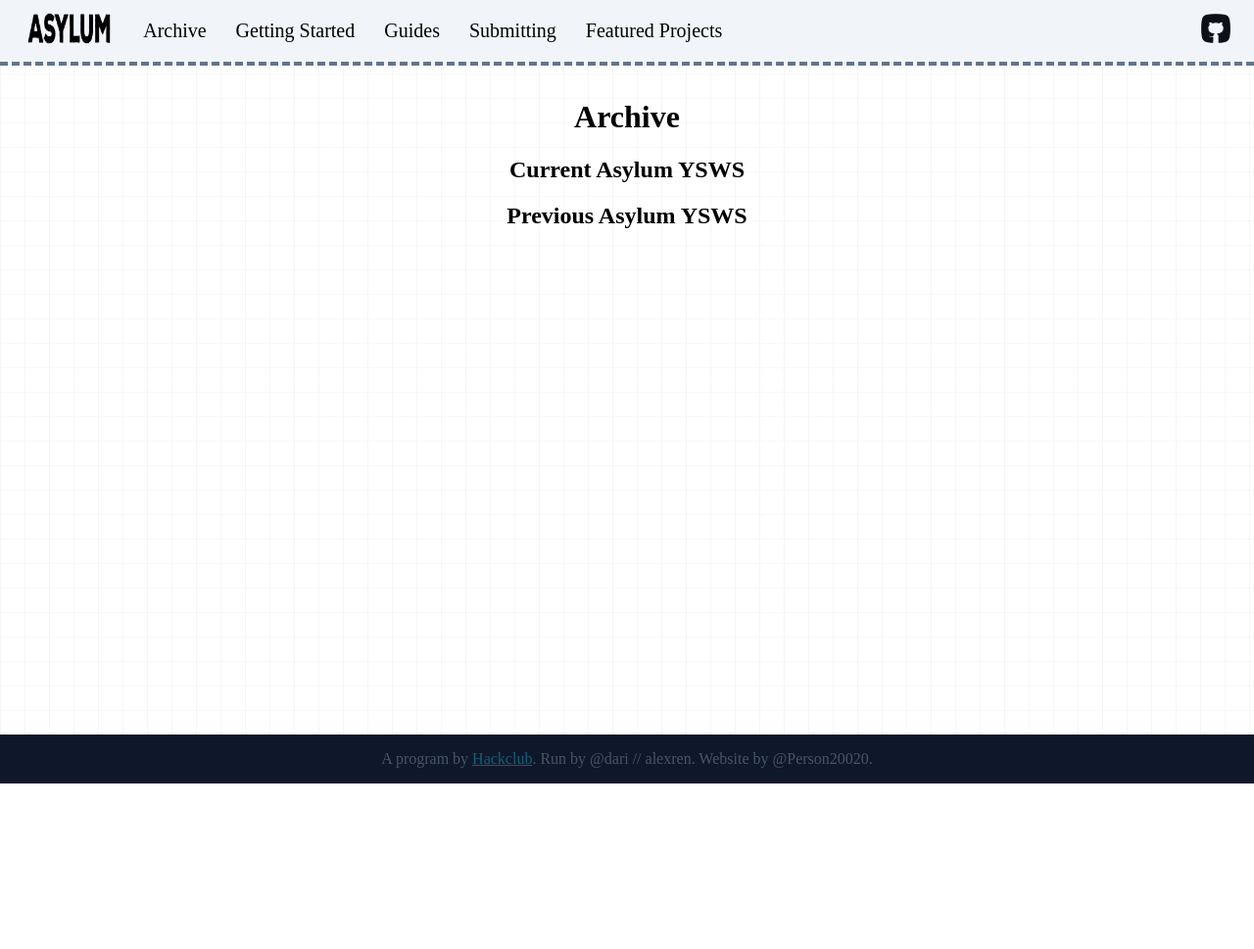
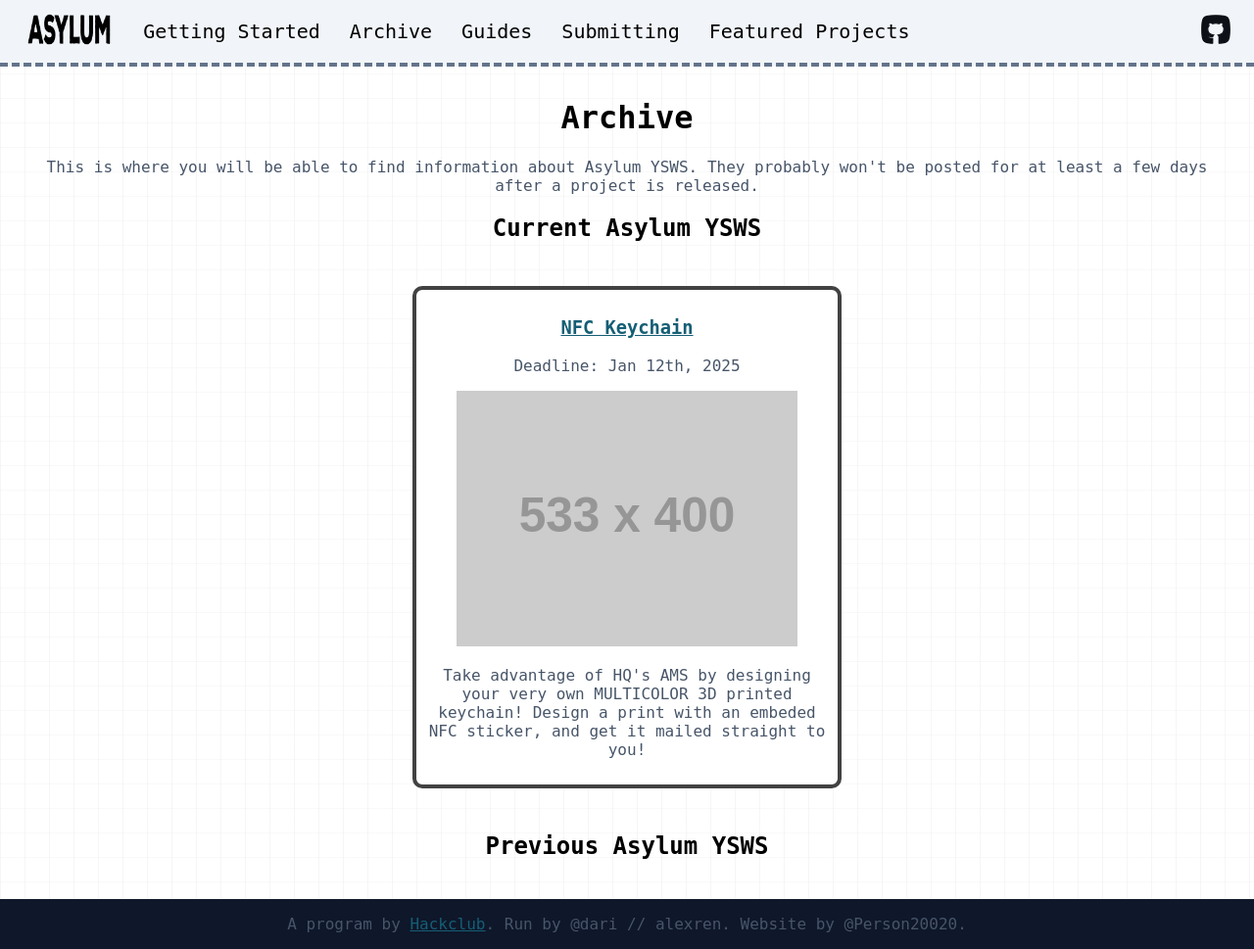
Before and after one commit to Person20020/asylum-website, a Flask app: page /archive in a window 1280 px wide. Shown: the whole page at 98% size. Before the commit the page ends 800 px from the top, so only its background shows below. Run offline with Flask 3, Linux system fonts and the light colour scheme; grey boxes labelled with a size stand in for pictures from a placeholder-image service; some libraries are stand-ins or nearby versions.

Commit message:
added a bunch more stuff. nfc-keychain archive page is mostly finished

```diff
--- a/app.py
+++ b/app.py
@@ -53,3 +53,7 @@ def nfc_keychain_guide():
 @app.route('/<path:undefined_path>')
 def catch_all(undefined_path):
     return render_template('404.html', path=undefined_path), 404
+
+
+if __name__ == "__main__":
+    app.run()
--- a/static/style.css
+++ b/static/style.css
@@ -57,8 +57,39 @@ a.double-underline:hover {
 }
 
 
+/* Font */
+body, main, h1, h2, h3, p, a, ul, li, div {
+    font-family: 'Ubuntu Mono', monospace;
+}
+
+
 /* Getting Started */
 
+
+/* Archive */
+.archive-list {
+    list-style-type: none;
+    margin: 0px;
+}
+#archive-list-current li {
+    display: flex;
+    justify-content: center;
+}
+.archive-card {
+    border-color: #424242;
+    background-color: #ffffff;
+    border-style: solid;
+    border-width: 4px;
+    border-radius: 10px;
+    width: 33%;
+    max-height: 50%;
+    margin: 25px;
+    padding: 10px;
+    text-align: center;
+}
+.archive-card img {
+    width: 85%;
+}
 
 
 /* Guide */
@@ -66,7 +97,7 @@ a.double-underline:hover {
     list-style-type: none;
     margin: 0px;
 }
-#guide-list li {
+#guide-list-current li {
     display: flex;
     justify-content: center;
 }
--- a/templates/archive.html
+++ b/templates/archive.html
@@ -6,8 +6,23 @@
 {% block content %}
 
 <h1 class="center">Archive</h1>
+<p class="center">
+    This is where you will be able to find information about Asylum YSWS.
+    They probably won't be posted for at least a few days after a project is released.
+</p>
 <h2 class="center">Current Asylum YSWS</h2>
-
+<ul class="archive-list" id="archive-list-current">
+    <li>
+        <div class="archive-card center-self">
+            <a href="/archive/nfc-keychain" class="double-underline"><h3 class="center">NFC Keychain</h3></a>
+            <p>Deadline: Jan 12th, 2025</p>
+            <img src="https://fakeimg.pl/533x400" alt="placeholder" class="center">
+            <p>
+                Take advantage of HQ's AMS by designing your very own MULTICOLOR 3D printed keychain! Design a print with an embeded NFC sticker, and get it mailed straight to you!
+            </p>
+        </div>
+    </li>
+</ul>
 
 <h2 class="center">Previous Asylum YSWS</h2>
 
--- a/templates/getting-started.html
+++ b/templates/getting-started.html
@@ -25,7 +25,7 @@
 
 <h2 class="center" id="github">GitHub</h2>
 <p class="center-self p80">
-    GitHub is a website that hosts git repositories. It is where Asylum is hosted and where you will submit your projects.
+    GitHub is a website that hosts git repositories. It is where the Asylum repository is located and where you will submit your projects.
     If you don't have a GitHub account, you will need to create one in order to submit your project.
 </p>
 <p class="center-self p80">
@@ -41,8 +41,7 @@
 </p>
 <p class="center-self p80">
     You can now work on the project. There will be some instructions in the folder for that project but I will also try to get a short page for each project up on this website in the <a href="/archive" target="_blank" class="double-underline">archive</a> section as soon as I can.
-    There will also be <a href="/guides" target="_blank" class="double-underline">guides</a> for each project to help you get started.
-    (It will probably take at least a few days for each of these so if you want and are able to help out, feel free to make a page for the project and submit a pull request to <a href="https://github.com/Person20020/asylum-website" target="_blank" class="double-underline">this website's repository</a>.)
+    There will also be <a href="/guides" target="_blank" class="double-underline">guides</a> for each project to help you get started but it will probably take at least a few days after the project is released before it is ready.
 </p>
 
 {% endblock %}
--- a/templates/header.html
+++ b/templates/header.html
@@ -47,11 +47,10 @@
             <a href="/" class="img" style="padding-left: 15px; padding-right: 15px;"><img src="{{ url_for('static', filename='asylum.png') }}" alt="ASYLUM" height="38"></a>
         </div>
         <div>
+            <a href="/getting-started">Getting Started</a>
+        </div>
+        <div>
             <a href="/archive">Archive</a>
-        </div>
-        <!---->
-        <div>
-            <a href="/getting-started">Getting Started</a>
         </div>
         <div>
             <a href="/guides">Guides</a>
--- a/templates/index.html
+++ b/templates/index.html
@@ -16,5 +16,8 @@
         turn it into a pcb, write code to power your device, and often design a case or enclosure to be 3D printed.
         Because these are so fast, they will often have different requirements and not all projects will include all of these.
     </p>
+    <p class="p80 center center-self">
+        If you want to get started right away you can go look at the <a href="https://github.com/hackclub/asylum" class="double-underline">Asylum repository</a> or if you need some help you can take a look at the <a href="/getting-started" class="double-underline">getting started</a> section.
+    </p>
 </div>
 {% endblock %}
```
Also changed, not shown: templates/archive/base.html (+4 -7 lines), templates/archive/nfc-keychain.html (+34 -0 lines), templates/guides.html (+7 -8 lines), templates/guides/base.html (+11 -0 lines), templates/guides/nfc-keychain.html (+14 -0 lines).
